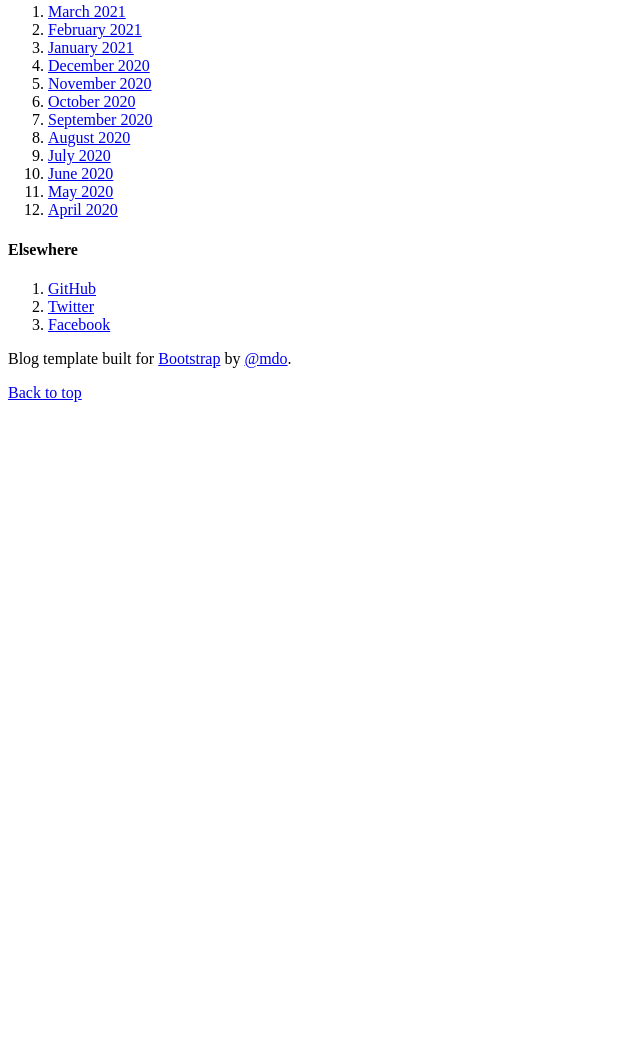
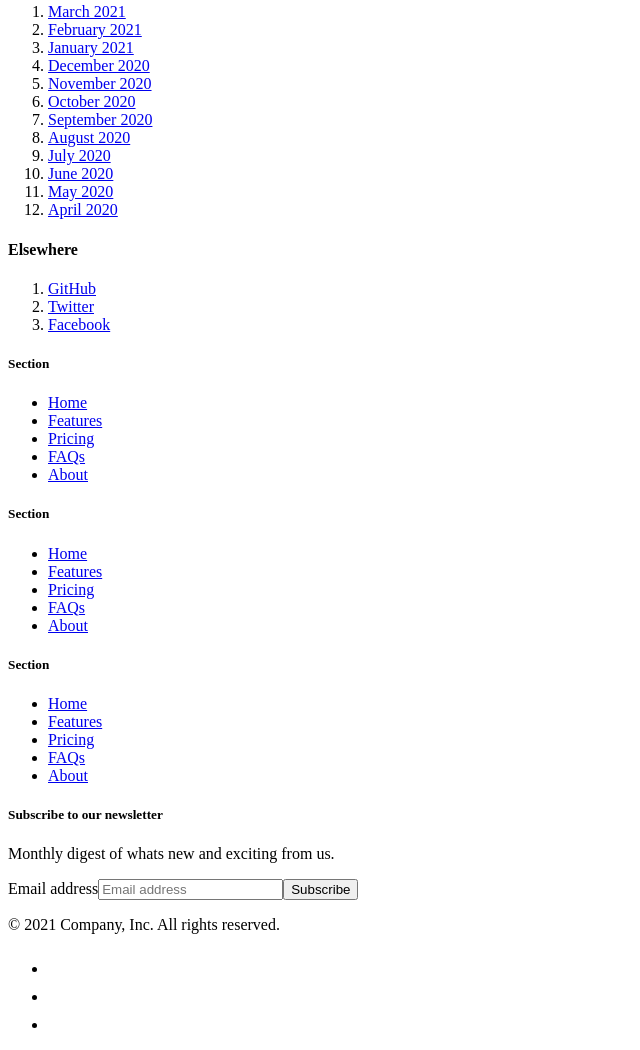
Before and after one commit to juanrricci/actum-static, a Gatsby site: page /essays in a window 1280 px wide. Shown: the part 3394-4444 px from the top of the page, without its empty margins (0-640 px from the left). Before the commit the page ends 3812 px from the top, so only its background shows below. Built offline with nearby package versions, Linux system fonts and the light colour scheme; Gatsby itself is replaced by a stand-in of ours.

Commit message:
Added footer component to conversations and essays pages

```diff
--- a/src/pages/conversations.js
+++ b/src/pages/conversations.js
@@ -2,6 +2,7 @@ import React from 'react';
 import Masonry from 'masonry-layout';
 
 import Navbar from "../components/Navbar";
+import Footer from "../components/Footer";
 
 export default function ConversationsPage() {
     var msnry = new Masonry( '.grid');
@@ -92,5 +93,7 @@ export default function ConversationsPage() {
       </div>
     </div>
   </div>
+
+  <Footer />
     </>
 }
--- a/src/pages/essays.js
+++ b/src/pages/essays.js
@@ -1,6 +1,7 @@
 import React from 'react';
 
 import Navbar from "../components/Navbar";
+import Footer from "../components/Footer";
 
 export default function EssaysPage() {
     return <>
@@ -249,11 +250,6 @@ export default function EssaysPage() {
 
 </main>
 
-<footer class="blog-footer">
-  <p>Blog template built for <a href="https://getbootstrap.com/">Bootstrap</a> by <a href="https://twitter.com/mdo">@mdo</a>.</p>
-  <p>
-    <a href="#">Back to top</a>
-  </p>
-</footer>
+    <Footer />
     </>
 }
```
